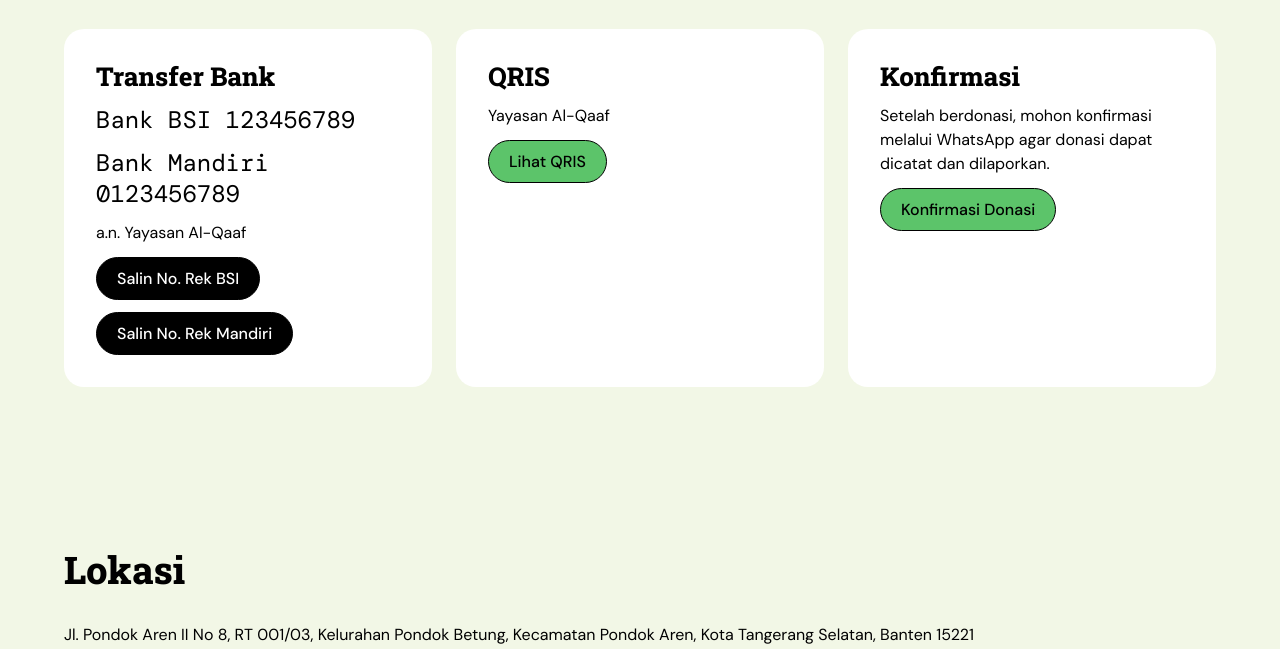
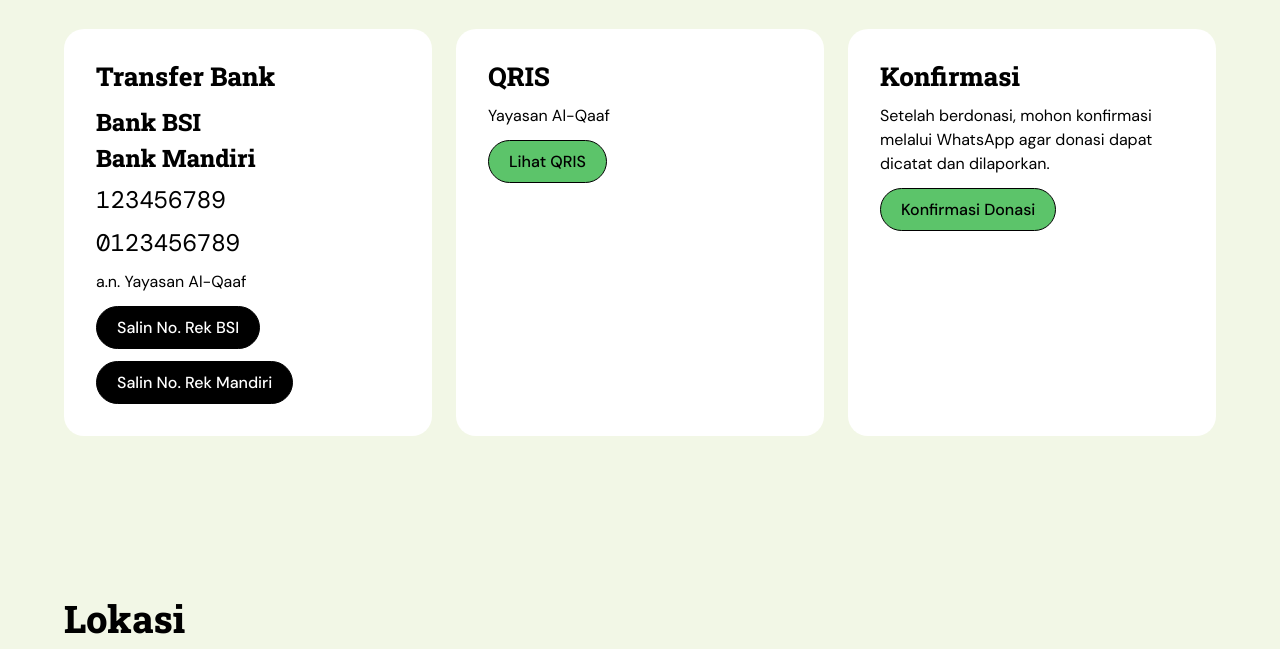
Before and after one commit to MidoriSmileykity/yayasan.al-qaaf, a plain HTML site: page index.html in a window 1280 px wide. Shown: the part 2058-2707 px from the top of the page. Drawn offline with nearby package versions, Linux system fonts and the light colour scheme; no server answers.

Commit message:
Update index.html

```diff
--- a/index.html
+++ b/index.html
@@ -124,8 +124,10 @@
   <div class="grid">
     <div class="card">
      <h3>Transfer Bank</h3>
-     <p class="rek">Bank BSI 123456789</p>
-     <p class="rek">Bank Mandiri 0123456789</p>
+     <h2>Bank BSI</h2>
+     <h2>Bank Mandiri</h2>
+     <p class="rek">123456789</p>
+     <p class="rek">0123456789</p>
      <p>a.n. Yayasan Al-Qaaf</p>
       <button class="btn btn-black btn-sm copy-btn" data-copy="123456789">Salin No. Rek BSI</button>
       <button class="btn btn-black btn-sm copy-btn" data-copy="0123456789">Salin No. Rek Mandiri</button></div>
```
